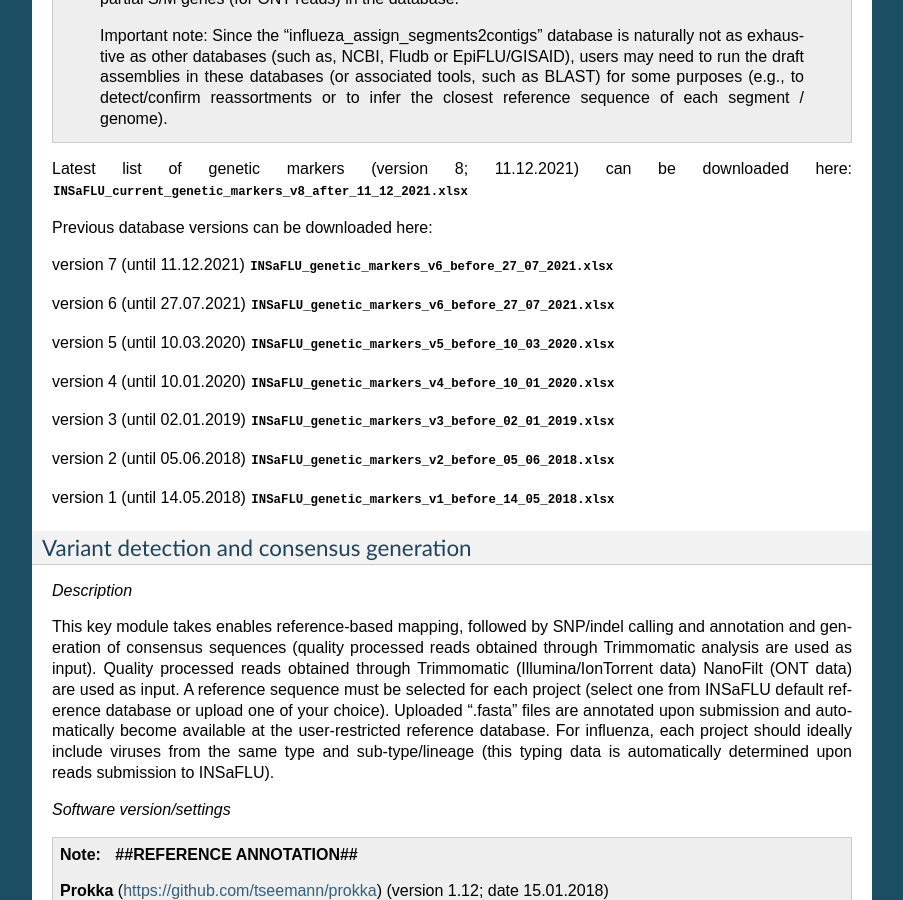
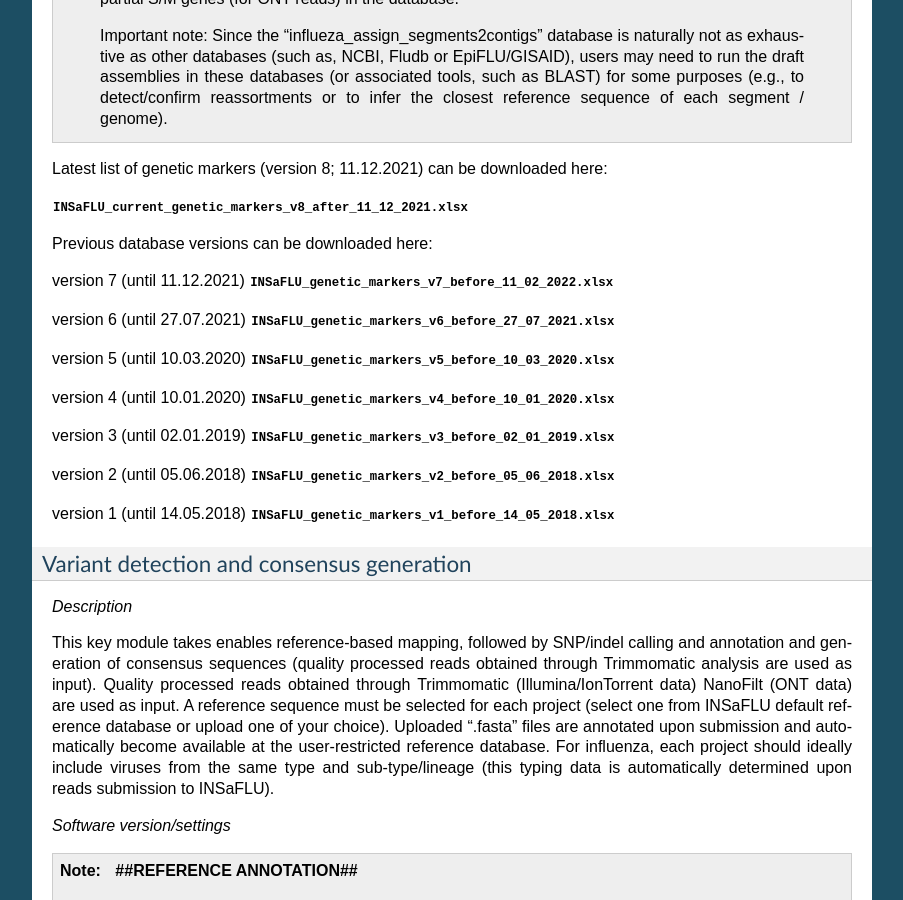
Before and after one commit to INSaFLU/insaflu_docs, a Sphinx documentation site: the page built from docs/data_analysis.rst, in a window 1280 px wide and 900 px high, scrolled down 4162 px. Shown: the whole window, without its empty margins (198-1101 px from the left). Built offline with Sphinx 7.4.7, drawn with Linux system fonts in a browser that asks for light colours; formulas are drawn with MathJax 3.

Commit message:
Correct typo markers db

```diff
--- a/docs/data_analysis.rst
+++ b/docs/data_analysis.rst
@@ -155,11 +155,13 @@
 
 
 
-Latest list of genetic markers (version 8; 11.12.2021) can be downloaded here: :download:`INSaFLU_current_genetic_markers_v8_after_11_12_2021.xlsx <_static/INSaFLU_current_genetic_markers_v8_after_11_02_2021.xlsx>`
+Latest list of genetic markers (version 8; 11.12.2021) can be downloaded here:
+
+:download:`INSaFLU_current_genetic_markers_v8_after_11_12_2021.xlsx <_static/INSaFLU_current_genetic_markers_v8_after_11_12_2021.xlsx>`
 
 Previous database versions can be downloaded here:
 
-version 7 (until 11.12.2021) :download:`INSaFLU_genetic_markers_v6_before_27_07_2021.xlsx <_static/INSaFLU_genetic_markers_v7_before_11_12_2021.xlsx>`
+version 7 (until 11.12.2021) :download:`INSaFLU_genetic_markers_v7_before_11_02_2022.xlsx <_static/INSaFLU_genetic_markers_v7_before_11_12_2021.xlsx>`
 
 version 6 (until 27.07.2021) :download:`INSaFLU_genetic_markers_v6_before_27_07_2021.xlsx <_static/INSaFLU_genetic_markers_v6_before_27_07_2021.xlsx>`
 
```
